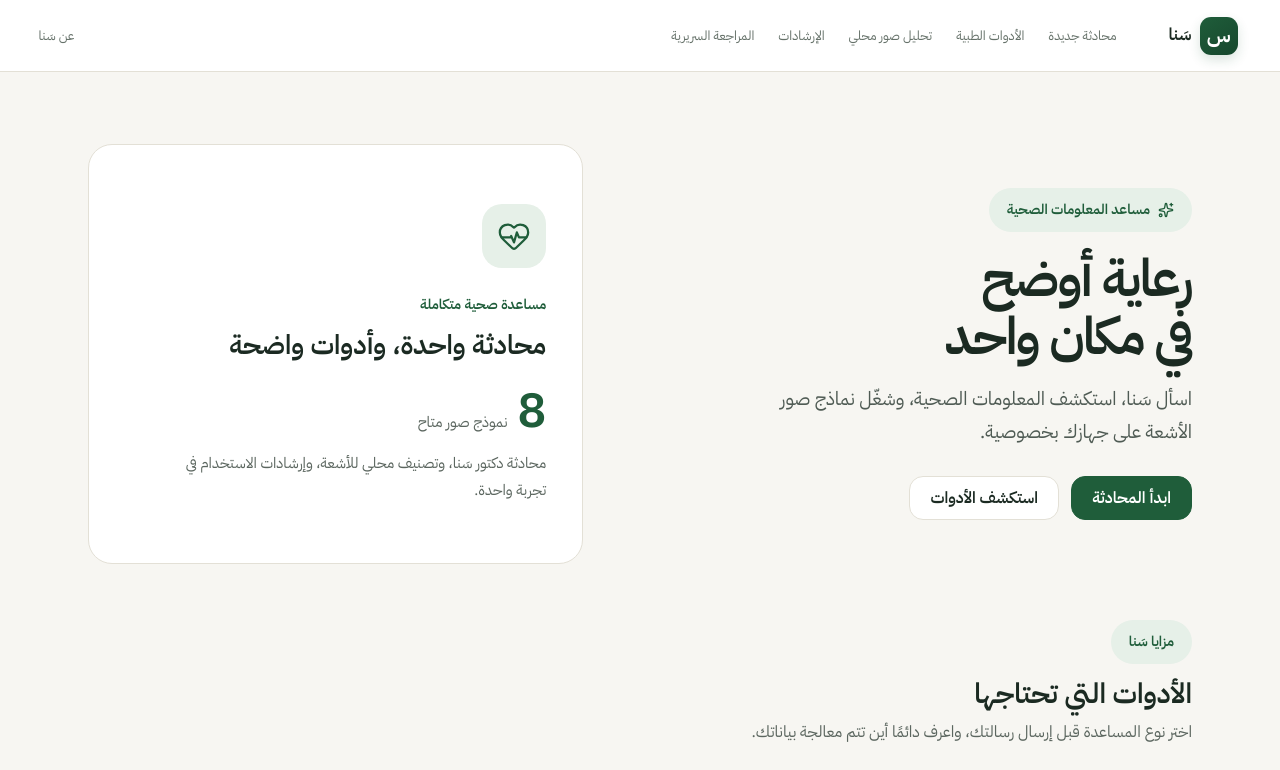
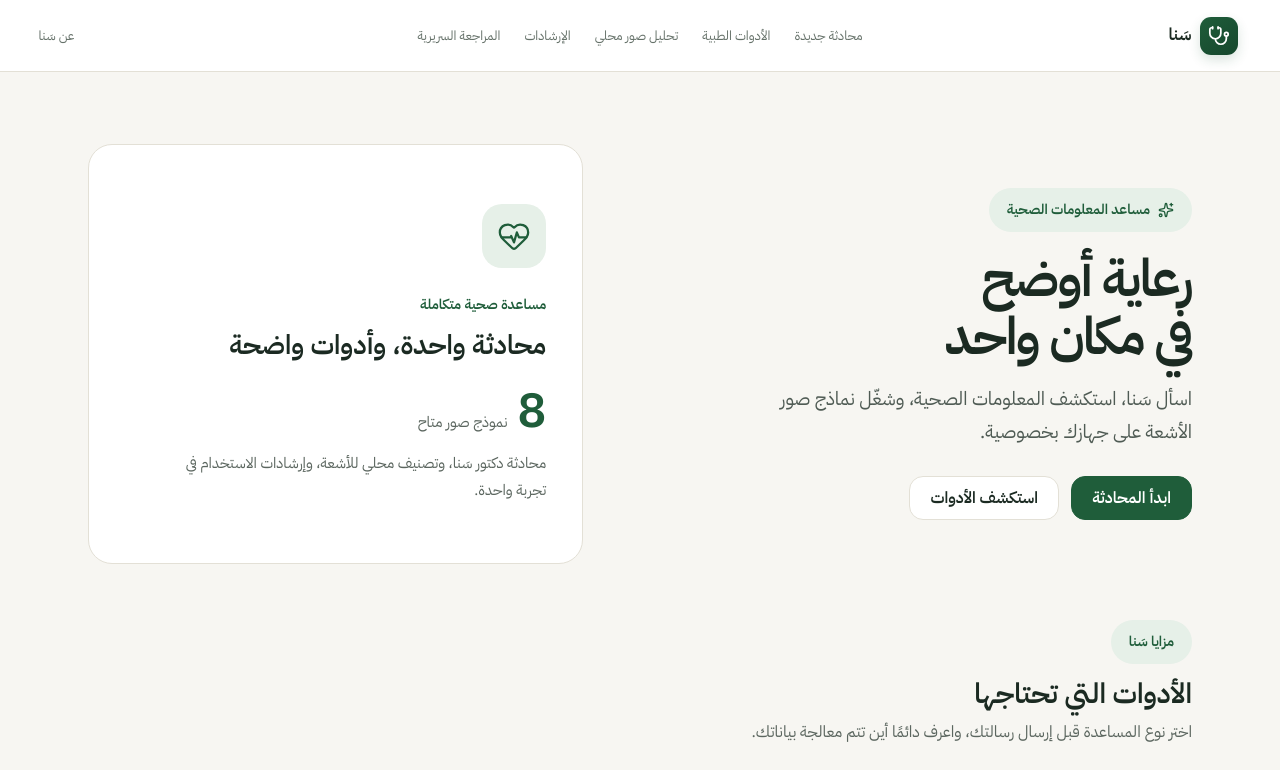
Before and after one commit to xdeebx1/DRAi, a React (Vite) app: page / in a window 1280 px wide. Shown: the top 770 px of the page. Built offline with nearby package versions, Linux system fonts and the light colour scheme.

Commit message:
Center navigation and add medical brand icon
Co-authored-by: Copilot <223556219+Copilot@users.noreply.github.com>

```diff
--- a/src/components/layout/Layout.tsx
+++ b/src/components/layout/Layout.tsx
@@ -1,6 +1,7 @@
 import { useEffect } from 'react'
 import { Link, Outlet, useLocation } from 'react-router-dom'
 import { useTranslation } from 'react-i18next'
+import { Stethoscope } from 'lucide-react'
 
 export function Layout() {
   const { t, i18n } = useTranslation()
@@ -27,7 +28,9 @@ export function Layout() {
           aria-label={t('navHome')}
           title={t('navHome')}
         >
-          <span className="rail-brand-mark" aria-hidden="true">س</span>
+          <span className="rail-brand-mark" aria-hidden="true">
+            <Stethoscope size={22} strokeWidth={1.9} />
+          </span>
           <span className="rail-brand-copy">
             <strong>{isArabic ? 'سَنا' : 'Sana'}</strong>
           </span>
--- a/src/index.css
+++ b/src/index.css
@@ -580,8 +580,8 @@ html[dir="rtl"] .user-bubble { border-radius: 20px 20px 20px 4px; }
   width: 100%;
   min-width: 0;
   height: var(--rail-height);
-  display: flex;
-  flex-direction: row;
+  display: grid;
+  grid-template-columns: minmax(0, 1fr) auto minmax(0, 1fr);
   align-items: center;
   border-block-end: 1px solid #E3E0D6;
   background: rgba(255, 255, 255, .96);
@@ -591,6 +591,7 @@ html[dir="rtl"] .user-bubble { border-radius: 20px 20px 20px 4px; }
 }
 
 .rail-brand {
+  justify-self: start;
   flex: 0 0 auto;
   min-height: 46px;
   display: flex;
@@ -625,13 +626,14 @@ html[dir="rtl"] .user-bubble { border-radius: 20px 20px 20px 4px; }
 .rail-brand-copy strong { font-size: 17px; font-weight: 700; }
 
 .rail-nav {
-  flex: 1;
   min-width: 0;
+  width: max-content;
+  max-width: 100%;
   display: flex;
   align-items: center;
-  justify-content: flex-start;
+  justify-content: center;
   gap: clamp(12px, 2vw, 24px);
-  margin-inline: clamp(18px, 4vw, 48px) auto;
+  margin: 0;
 }
 .rail-link {
   position: relative;
@@ -666,8 +668,7 @@ html[dir="rtl"] .user-bubble { border-radius: 20px 20px 20px 4px; }
 .rail-bottom {
   display: flex;
   align-items: center;
-  flex: 0 0 auto;
-  margin-inline-start: auto;
+  justify-self: end;
 }
 
 .premium-chat .chat-column {
@@ -869,9 +870,16 @@ html[dir="rtl"] .user-bubble { border-radius: 20px 20px 20px 4px; }
 
 @media (max-width: 700px) {
   .premium-app-shell { --rail-height: 66px; }
-  .premium-app-shell > .premium-rail { padding-inline: 12px; }
+  .premium-app-shell > .premium-rail {
+    grid-template-columns: auto minmax(0, 1fr) auto;
+    padding-inline: 12px;
+  }
   .rail-brand { gap: 5px; }
   .rail-nav {
+    width: auto;
+    max-width: none;
+    justify-self: stretch;
+    min-width: 0;
     justify-content: flex-start;
     gap: 16px;
     margin-inline: 12px;
@@ -879,7 +887,7 @@ html[dir="rtl"] .user-bubble { border-radius: 20px 20px 20px 4px; }
     scrollbar-width: none;
   }
   .rail-nav::-webkit-scrollbar { display: none; }
-  .rail-bottom { margin-inline-start: 0; }
+  .rail-bottom { justify-self: end; }
   .rail-link { min-height: 42px; font-size: 12px; }
 }
 
```
